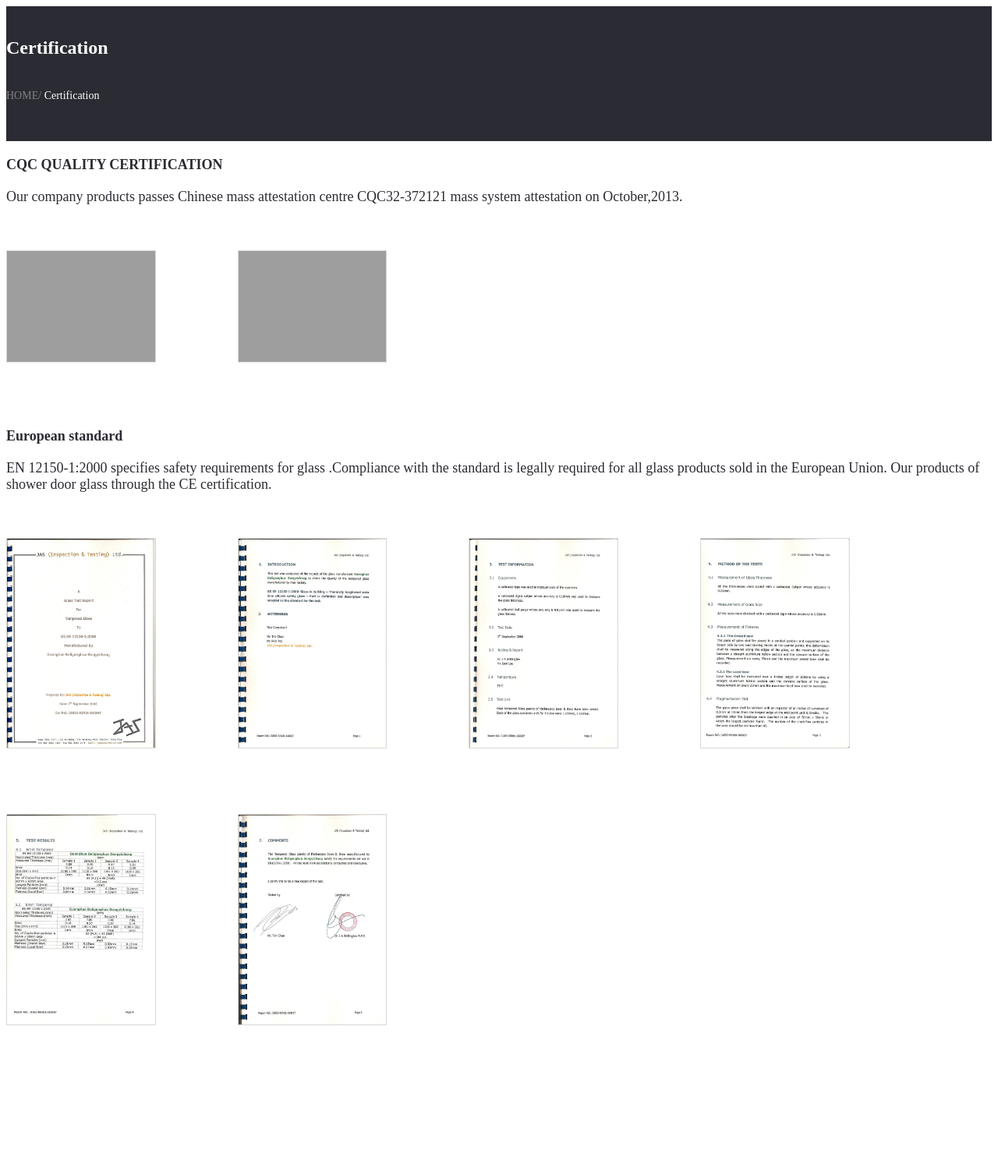
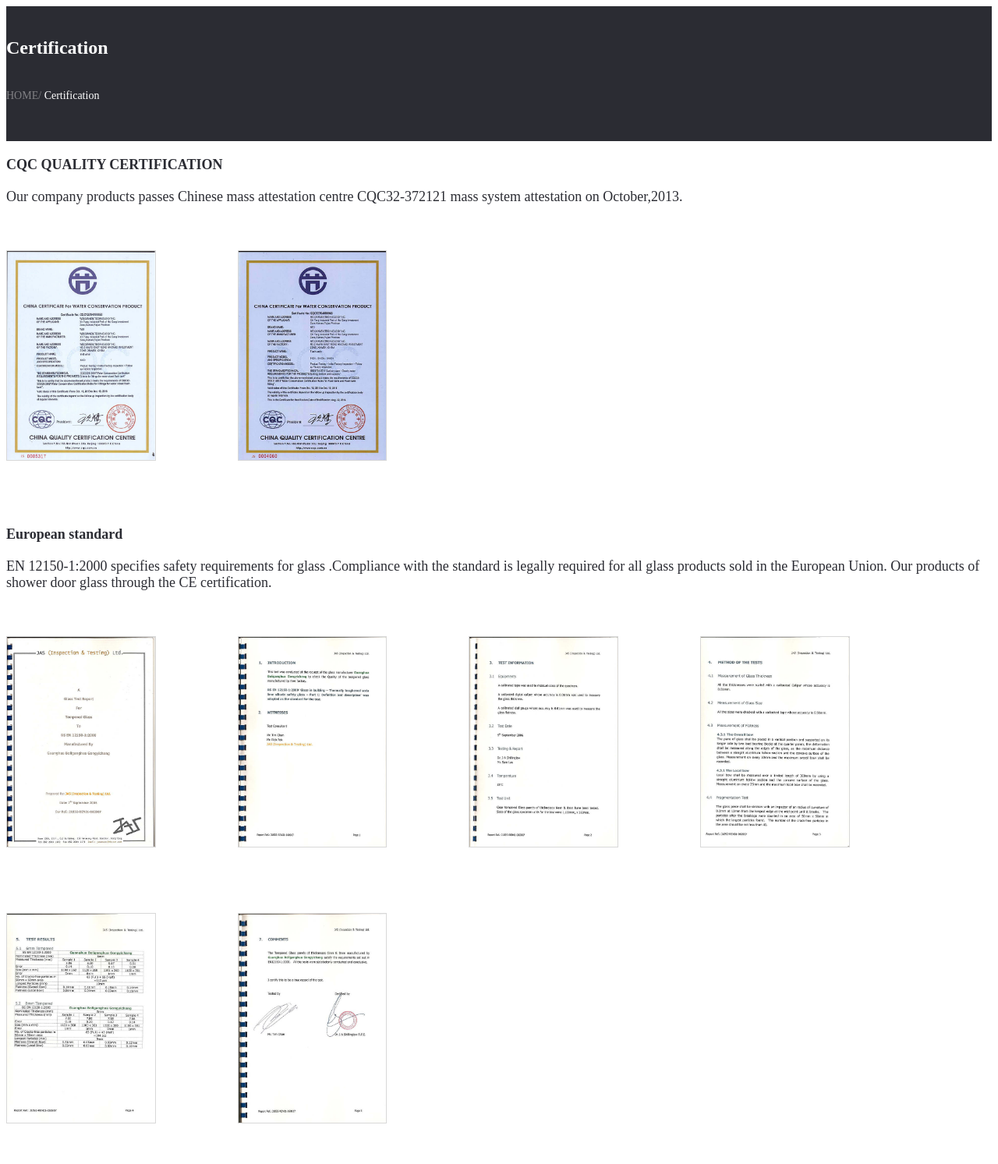
Before and after one commit to Heisenbergww/tiechuang, a PHP site: template oceanmin/views/aboutus/special_technology.php in a window 1280 px wide. Shown: the whole page at 78% size. Before the commit the page ends 1315 px from the top, so only its background shows below. Run offline with PHP 8.4, Linux system fonts and the light colour scheme; the template is opened without the code that fills it, so the values that code supplies are empty; grey boxes are pictures that could not be loaded.

Commit message:
认证大小图

```diff
--- a/oceanmin/views/aboutus/special_technology.php
+++ b/oceanmin/views/aboutus/special_technology.php
@@ -18,12 +18,12 @@
         <p>
             Our company products passes Chinese mass attestation centre CQC32-372121 mass system attestation on October,2013.
         </p>
-        <img src="/img/cqc_1.jpg" alt="" class="pic_s">
+        <img src="/img/cqc_s1.jpg" alt="" class="pic_s">
         <div class="tanchuang">
             <img class="tanchuang_img" src="/img/cqc_1.jpg" alt="" class="">
             <img  class="close" src="/img/close.png" alt="">
         </div>
-        <img src="/img/cqc_2.jpg" alt="" class="pic_s">
+        <img src="/img/cqc_s2.jpg" alt="" class="pic_s">
         <div class="tanchuang">
             <img class="tanchuang_img" src="/img/cqc_2.jpg" alt="" class="">
             <img  class="close" src="/img/close.png" alt="">
@@ -35,32 +35,32 @@
             EN 12150-1:2000 specifies safety requirements for glass .Compliance with the standard is legally required for all glass products sold in the European Union.
             Our products of shower door glass through the CE certification.
         </p>
-        <img src="/img/standard_1.jpg" alt="" class="pic_s">
+        <img src="/img/standard_s1.jpg" alt="" class="pic_s">
         <div class="tanchuang">
             <img class="tanchuang_img" src="/img/standard_1.jpg" alt="" class="">
             <img  class="close" src="/img/close.png" alt="">
         </div>
-        <img src="/img/standard_2.jpg" alt="" class="pic_s">
+        <img src="/img/standard_s2.jpg" alt="" class="pic_s">
         <div class="tanchuang">
             <img class="tanchuang_img" src="/img/standard_2.jpg" alt="" class="">
             <img  class="close" src="/img/close.png" alt="">
         </div>
-        <img src="/img/standard_3.jpg" alt="" class="pic_s">
+        <img src="/img/standard_s3.jpg" alt="" class="pic_s">
         <div class="tanchuang">
             <img class="tanchuang_img" src="/img/standard_3.jpg" alt="" class="">
             <img  class="close" src="/img/close.png" alt="">
         </div>
-        <img src="/img/standard_4.jpg" alt="" class="pic_s">
+        <img src="/img/standard_s4.jpg" alt="" class="pic_s">
         <div class="tanchuang">
             <img class="tanchuang_img" src="/img/standard_4.jpg" alt="" class="">
             <img  class="close" src="/img/close.png" alt="">
         </div>
-        <img src="/img/standard_5.jpg" alt="" class="pic_s">
+        <img src="/img/standard_s5.jpg" alt="" class="pic_s">
         <div class="tanchuang">
             <img class="tanchuang_img" src="/img/standard_5.jpg" alt="" class="">
             <img  class="close" src="/img/close.png" alt="">
         </div>
-        <img src="/img/standard_6.jpg" alt="" class="pic_s">
+        <img src="/img/standard_s6.jpg" alt="" class="pic_s">
         <div class="tanchuang">
             <img class="tanchuang_img" src="/img/standard_6.jpg" alt="" class="">
             <img  class="close" src="/img/close.png" alt="">
```
Also changed, not shown: oceanmin/web/img/cqc_s1.jpg (added), oceanmin/web/img/cqc_s2.jpg (added), oceanmin/web/img/standard_s1.jpg (added), oceanmin/web/img/standard_s2.jpg (added), oceanmin/web/img/standard_s3.jpg (added), oceanmin/web/img/standard_s4.jpg (added), oceanmin/web/img/standard_s5.jpg (added), oceanmin/web/img/standard_s6.jpg (added).
